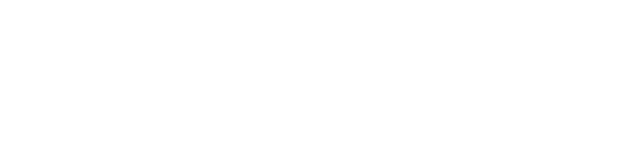
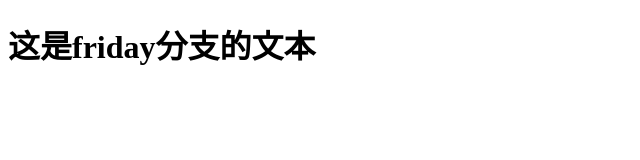
Before and after one commit to 792450598/NJ2004, a plain HTML site: page index.html in a window 1280 px wide. Shown: the whole page, without its empty margins (0-640 px from the left). Drawn offline with Linux system fonts and the light colour scheme.

Commit message:
friday分支的第一次提交

```diff
--- a/index.html
+++ b/index.html
@@ -8,7 +8,7 @@
 </head>
 
 <body>
-
+    <h1>这是friday分支的文本</h1>
 </body>
 
 </html>
```
